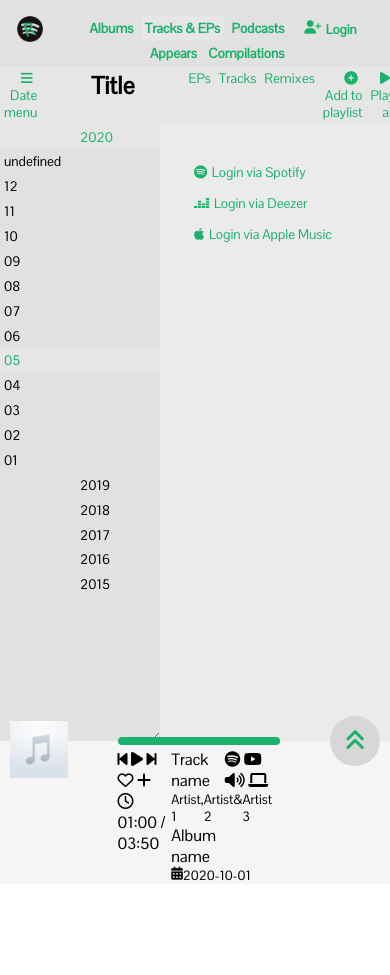
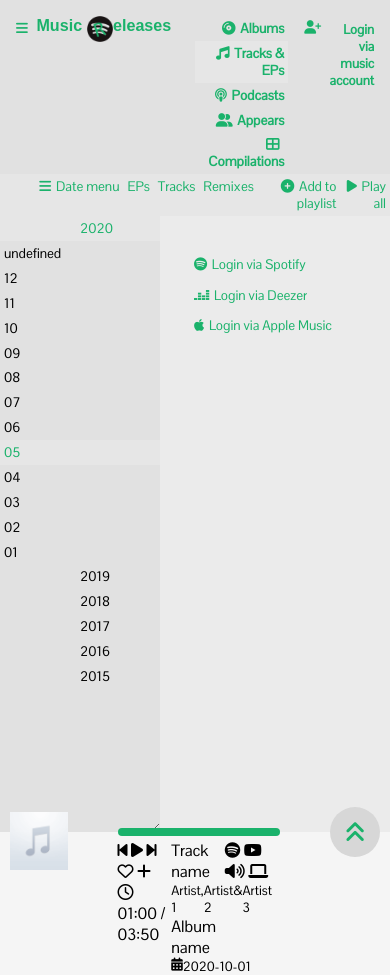
Before and after one commit to jakubkastner/music-releases-js, a plain HTML site: page index.html in a window 390 px wide. Before the commit the page ends 884 px from the top, so only its background shows below. Drawn offline with nearby package versions, Linux system fonts and the light colour scheme.

Commit message:
new icons

```diff
--- a/index.html
+++ b/index.html
@@ -29,36 +29,36 @@
         <div class="loader"></div>
         <div class="primary">
             <div class="page-name">
+                <a class="date-menu-button button pc-hide" title="Hide date menu."><i class="fas fa-bars"></i></a>
                 <h1 class="mobile-hide">Music</h1>
                 <img class="favicon" src="images/favicon.png" alt="R" />
                 <h1 class="mobile-hide">eleases</h1>
             </div>
-            <nav class="m-releases m-clickable buttons hidden">
-                <a class="b-albums" title="View released albums">Albums</a>
-                <a class="b-tracks-eps active" title="View released Tracks & EPs">Tracks & EPs</a>
-                <a class="b-podcasts" title="View newest podcasts">Podcasts</a>
-                <a class="b-appears" title="View released appears">Appears</a>
-                <a class="b-compilations" title="View released compilations">Compilations</a>
+            <nav class="releases-menu buttons mobile-hide">
+                <a class="b-albums" title="View released albums"><i class="fas fa-compact-disc"></i>Albums</a>
+                <a class="b-tracks-eps active" title="View released Tracks & EPs"><i class="fas fa-music"></i>Tracks & EPs</a>
+                <a class="b-podcasts" title="View newest podcasts"><i class="fas fa-podcast"></i>Podcasts</a>
+                <a class="b-appears" title="View released appears"><i class="fas fa-user-friends"></i>Appears</a>
+                <a class="b-compilations" title="View released compilations"><i class="fas fa-th-large"></i>Compilations</a>
             </nav>
             <div class="div-user">
                 <a class="b-login button" id="user">
                     <i class="fas fa-user-plus"></i>
                     <p>Login<span class="mobile-hide"> via music account</span></p>
                 </a>
-                <nav class="m-login m-hover buttons hidden">
+                <nav class="m-login m-hover buttons">
                     <a class="b-login-spotify" title="Login via Spotify"><i class="fab fa-spotify"></i>Spotify</a>
                     <a class="b-login-deezer" title="Login via Deezer"><i class="fab fa-deezer"></i>Deezer</a>
                     <a class="b-login-apple" title="Login via Apple Music"><i class="fab fa-apple"></i>Apple Music</a>
                 </nav>
                 <nav class="m-user m-hover buttons">
-                    <a class="b-settings">Settings</a>
-                    <a class="b-logout">Logout</a>
+                    <a class="b-settings"><i class="fas fa-wrench"></i>Settings</a>
+                    <a class="b-logout"><i class="fas fa-sign-out-alt"></i>Logout</a>
                 </nav>
             </div>
         </div>
         <div class="secondary">
-            <a class="m-date-mobile hidden button" title="Hide date menu."><i class="fas fa-bars"></i>Date menu</a>
-            <h2 class="title">Title</h2>
+            <a class="date-menu-button button" title="Hide date menu."><i class="fas fa-bars"></i>Date menu</a>
             <a class="b-f-eps button" title="Show only EPs">EPs</a>
             <a class="b-f-tracks button" title="Show only Tracks">Tracks</a>
             <a class="b-f-remixes button" title="Show only Remixes">Remixes</a>
@@ -91,7 +91,7 @@
             <a class="m-year button" id="m-year-2015">2015</a>
         </nav>
         <div class="content">
-            <div class="c-logout hidden">
+            <div class="c-logout">
                 <div>
                     <p>
                         <a class="b-login-spotify button"><i class="fab fa-spotify"></i>Login via Spotify</a>
@@ -105,7 +105,7 @@
                 </div>
             </div>
             <div class="c-releases skrejto">
-                <div class="c-albums hidden">
+                <div class="c-albums">
                     <div class="c-release" id="r-album-2qaaaIfB5TuEAh5cqI1ksz">
                         <div class="c-r-flex">
                             <div class="c-r-img">
@@ -395,7 +395,7 @@
                 <a class="p-a-tracklist-button" title="Tracklist"><i class="fas fa-angle-double-up"></i></a>
             </div>
         </div>
-        <nav class="m-releases m-clickable buttons mobile hidden skrejto">
+        <nav class="releases-menu buttons mobile skrejto">
             <a class="b-albums" title="View released albums"><i class="fas fa-compact-disc"></i>Albums</a>
             <a class="b-tracks-eps active" title="View released Tracks & EPs"><i class="fas fa-music"></i>Tracks & EPs</a>
             <a class="b-podcasts" title="View newest podcasts"><i class="fas fa-podcast"></i>Podcasts</a>
--- a/scripts/init.js
+++ b/scripts/init.js
@@ -17,7 +17,7 @@
 el.main.body = $('body');
 
 // all buttons, which can be active
-el.menu.releases = $('.m-releases a, .b-settings');
+el.menu.releases = $('.releases-menu a, .b-settings');
 // login buttons
 el.main.loginButton = $('.b-login');
 // left login menu
@@ -26,7 +26,7 @@
 // page title
 el.main.title = $('.title');
 
-el.menu.date.mobile = $('.m-date-mobile');
+el.menu.date.mobile = $('.date-menu-button');
 el.menu.date.menu = $('.m-date');
 el.menu.date.year = $('.m-year');
 el.menu.date.month = $('.m-month');
--- a/styles/header.scss
+++ b/styles/header.scss
@@ -109,7 +109,7 @@
     .secondary {
 
         // mobile date (hide/show) icon
-        .m-date-mobile {
+        .date-menu-button {
             width: calc(#{$date_menu_width} - 2 * #{$button_padding_1} - 2 * #{$button_padding_2});
         }
 
```
Also changed, not shown: styles/header.css, styles/mobile.css.
